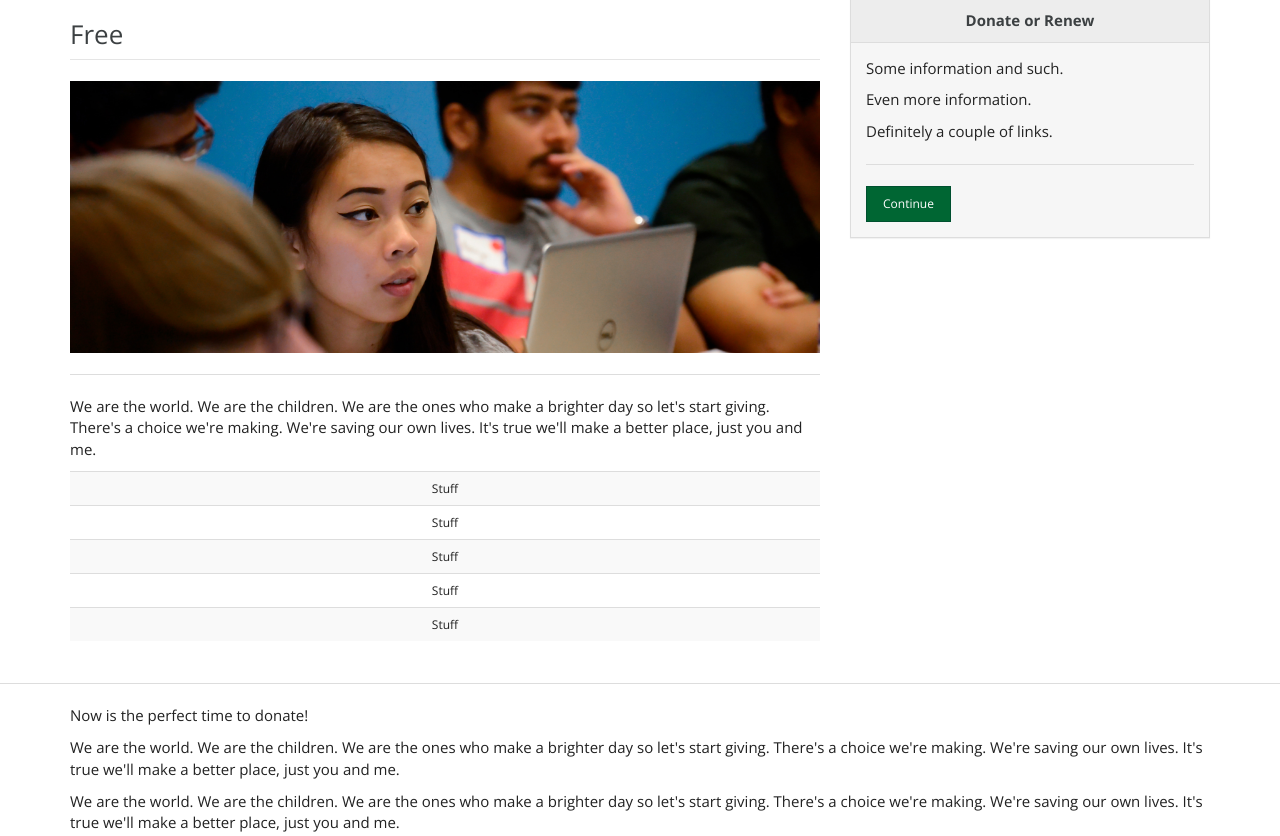
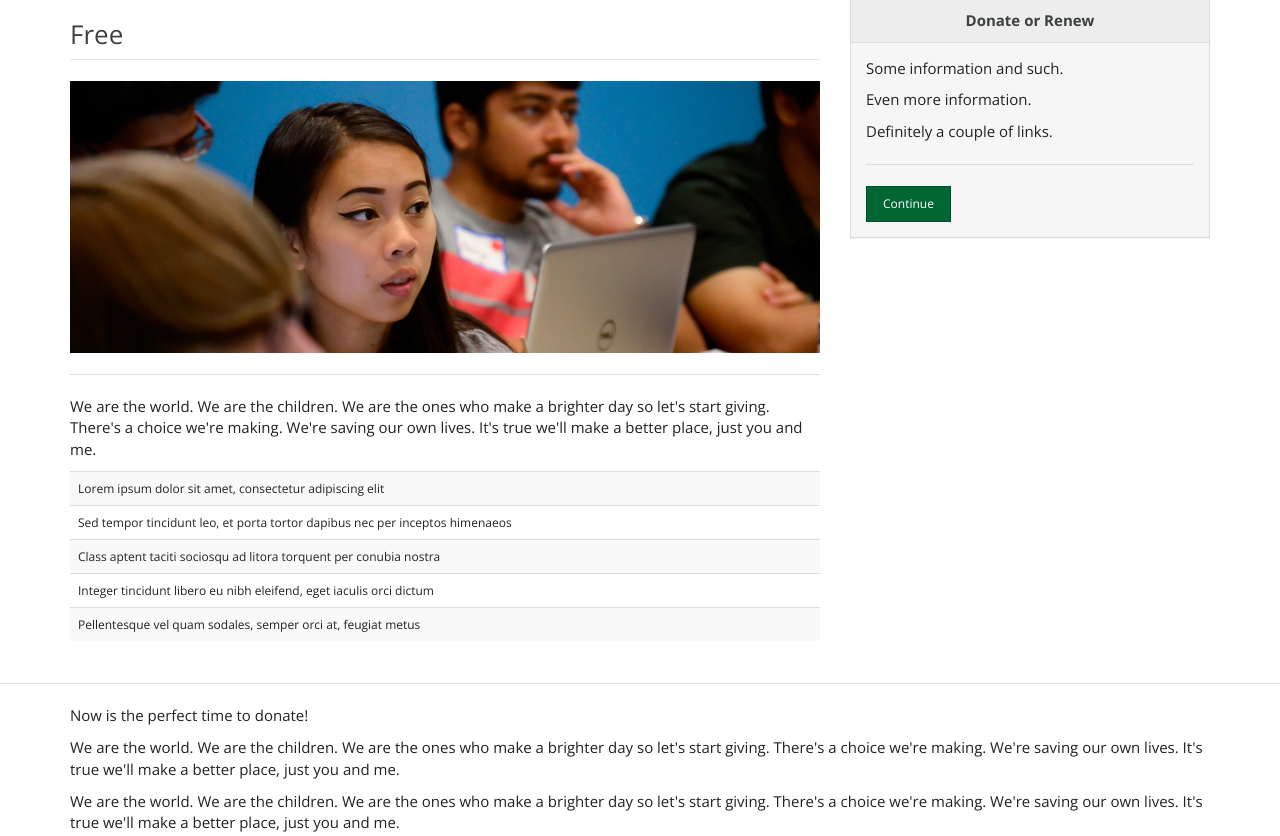
Before and after one commit to srct/srctweb, a Python web app: template srctweb/website/templates/fundraising.html in a window 1280 px wide. Shown: the part 240-1076 px from the top of the page. Run offline with Jinja, Linux system fonts and the light colour scheme; the template is opened without the code that fills it, so the values that code supplies are empty; some libraries are stand-ins or nearby versions.

Commit message:
added lorem ipsum to be able to visualize the page layout better; removed centering text from table, and noted previous levels' benefits apply

```diff
--- a/srctweb/website/templates/fundraising.html
+++ b/srctweb/website/templates/fundraising.html
@@ -44,22 +44,32 @@ Benefits afforded our gracious organization sponsors
           so let's start giving. There's a choice we're making. We're saving our own
           lives. It's true we'll make a better place, just you and me.
         </p>
-          <table class="table table-striped text-center">
+        <table class="table table-striped">
           <tbody>
             <tr>
-                <td>Stuff</td>
+              <td>
+                Lorem ipsum dolor sit amet, consectetur adipiscing elit
+              </td>
             </tr>
             <tr>
-                <td>Stuff</td>
+              <td>
+                Sed tempor tincidunt leo, et porta tortor dapibus nec  per inceptos himenaeos
+              </td>
             </tr>
             <tr>
-                <td>Stuff</td>
+              <td>
+                Class aptent taciti sociosqu ad litora torquent per conubia nostra
+              </td>
             </tr>
             <tr>
-                <td>Stuff</td>
+              <td>
+                Integer tincidunt libero eu nibh eleifend, eget iaculis orci dictum
+              </td>
             </tr>
             <tr>
-                <td>Stuff</td>
+              <td>
+                Pellentesque vel quam sodales, semper orci at, feugiat metus
+              </td>
             </tr>
           </tbody>
         </table>
@@ -70,27 +80,38 @@ Benefits afforded our gracious organization sponsors
          src="/static/img/fsf.jpg"
          alt="A group photo of students who travelled to the Free Software Foundation's anniversary celebration in 2015. SRCT's projects are all released under free and open source licenses.">
         <hr />
-          <p>
+        <p class="smidgen">
           We are the world. We are the children. We are the ones who make a brighter day
           so let's start giving. There's a choice we're making. We're saving our own
           lives. It's true we'll make a better place, just you and me.
         </p>
-          <table class="table table-striped text-center">
+        <h5><em>All <strong>Free</strong> benefits, plus</em></h5>
+        <table class="table table-striped">
           <tbody>
             <tr>
-                <td>Stuff</td>
+              <td>
+                Lorem ipsum dolor sit amet, consectetur adipiscing elit
+              </td>
             </tr>
             <tr>
-                <td>Stuff</td>
+              <td>
+                Sed tempor tincidunt leo, et porta tortor dapibus nec  per inceptos himenaeos
+              </td>
             </tr>
             <tr>
-                <td>Stuff</td>
+              <td>
+                Class aptent taciti sociosqu ad litora torquent per conubia nostra
+              </td>
             </tr>
             <tr>
-                <td>Stuff</td>
+              <td>
+                Integer tincidunt libero eu nibh eleifend, eget iaculis orci dictum
+              </td>
             </tr>
             <tr>
-                <td>Stuff</td>
+              <td>
+                Pellentesque vel quam sodales, semper orci at, feugiat metus
+              </td>
             </tr>
           </tbody>
         </table>
@@ -106,22 +127,33 @@ Benefits afforded our gracious organization sponsors
           so let's start giving. There's a choice we're making. We're saving our own
           lives. It's true we'll make a better place, just you and me.
         </p>
-          <table class="table table-striped text-center">
+        <h5><em>All <strong>Bronze</strong> benefits, plus</em></h5>
+        <table class="table table-striped">
           <tbody>
             <tr>
-                <td>Stuff</td>
+              <td>
+                Lorem ipsum dolor sit amet, consectetur adipiscing elit
+              </td>
             </tr>
             <tr>
-                <td>Stuff</td>
+              <td>
+                Sed tempor tincidunt leo, et porta tortor dapibus nec  per inceptos himenaeos
+              </td>
             </tr>
             <tr>
-                <td>Stuff</td>
+              <td>
+                Class aptent taciti sociosqu ad litora torquent per conubia nostra
+              </td>
             </tr>
             <tr>
-                <td>Stuff</td>
+              <td>
+                Integer tincidunt libero eu nibh eleifend, eget iaculis orci dictum
+              </td>
             </tr>
             <tr>
-                <td>Stuff</td>
+              <td>
+                Pellentesque vel quam sodales, semper orci at, feugiat metus
+              </td>
             </tr>
           </tbody>
         </table>
@@ -137,22 +169,33 @@ Benefits afforded our gracious organization sponsors
           so let's start giving. There's a choice we're making. We're saving our own
           lives. It's true we'll make a better place, just you and me.
         </p>
-          <table class="table table-striped text-center">
+        <h5><em>All <strong>Silver</strong> benefits, plus</em></h5>
+        <table class="table table-striped">
           <tbody>
             <tr>
-                <td>Stuff</td>
+              <td>
+                Lorem ipsum dolor sit amet, consectetur adipiscing elit
+              </td>
             </tr>
             <tr>
-                <td>Stuff</td>
+              <td>
+                Sed tempor tincidunt leo, et porta tortor dapibus nec  per inceptos himenaeos
+              </td>
             </tr>
             <tr>
-                <td>Stuff</td>
+              <td>
+                Class aptent taciti sociosqu ad litora torquent per conubia nostra
+              </td>
             </tr>
             <tr>
-                <td>Stuff</td>
+              <td>
+                Integer tincidunt libero eu nibh eleifend, eget iaculis orci dictum
+              </td>
             </tr>
             <tr>
-                <td>Stuff</td>
+              <td>
+                Pellentesque vel quam sodales, semper orci at, feugiat metus
+              </td>
             </tr>
           </tbody>
         </table>
@@ -168,22 +211,33 @@ Benefits afforded our gracious organization sponsors
           so let's start giving. There's a choice we're making. We're saving our own
           lives. It's true we'll make a better place, just you and me.
         </p>
-          <table class="table table-striped text-center">
+        <h5><em>All <strong>Gold</strong> benefits, plus</em></h5>
+        <table class="table table-striped">
           <tbody>
             <tr>
-                <td>Stuff</td>
+              <td>
+                Lorem ipsum dolor sit amet, consectetur adipiscing elit
+              </td>
             </tr>
             <tr>
-                <td>Stuff</td>
+              <td>
+                Sed tempor tincidunt leo, et porta tortor dapibus nec  per inceptos himenaeos
+              </td>
             </tr>
             <tr>
-                <td>Stuff</td>
+              <td>
+                Class aptent taciti sociosqu ad litora torquent per conubia nostra
+              </td>
             </tr>
             <tr>
-                <td>Stuff</td>
+              <td>
+                Integer tincidunt libero eu nibh eleifend, eget iaculis orci dictum
+              </td>
             </tr>
             <tr>
-                <td>Stuff</td>
+              <td>
+                Pellentesque vel quam sodales, semper orci at, feugiat metus
+              </td>
             </tr>
           </tbody>
         </table>
```
Lines whose indentation alone changed are shown as unchanged.
